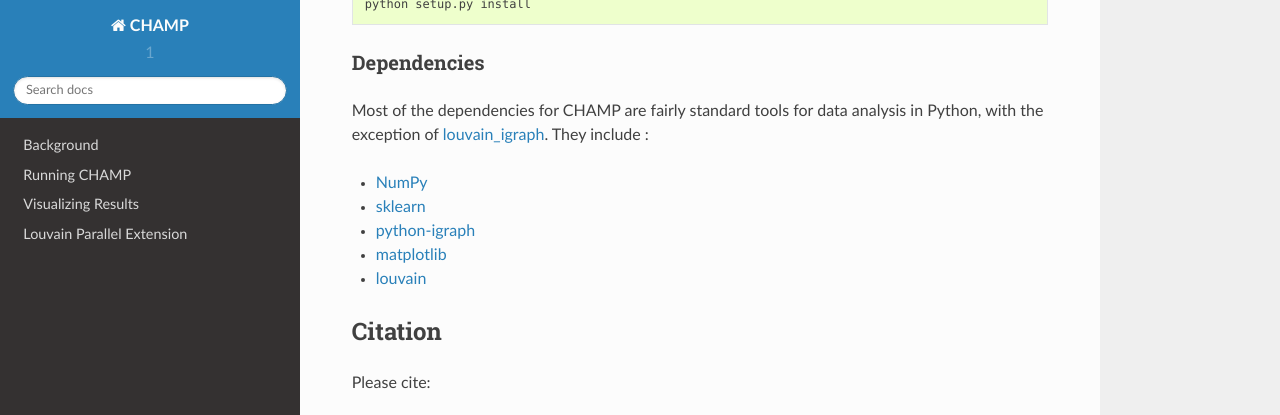
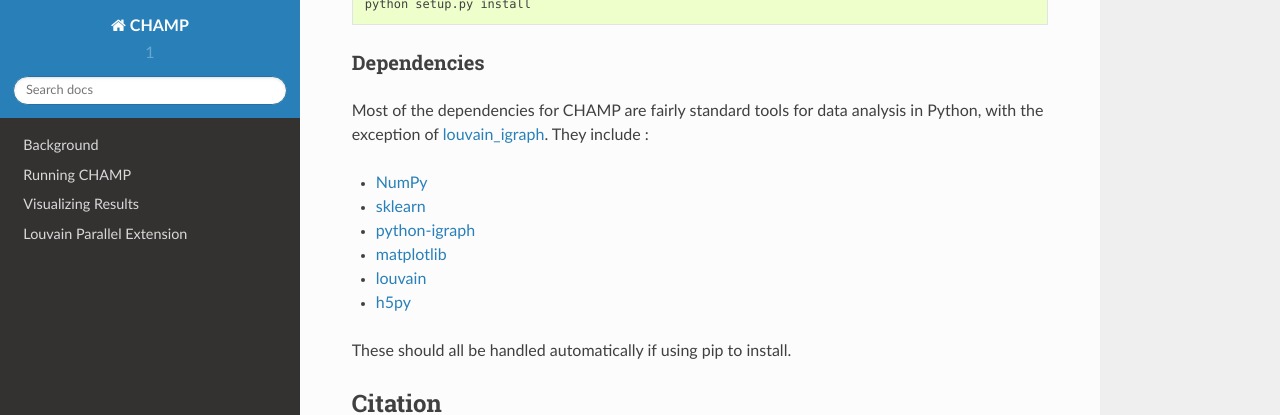
Before and after one commit to wweir827/CHAMP, a Sphinx documentation site: the page built from docs/index.rst, in a window 1280 px wide and 900 px high, scrolled down 1340 px, cut to the strip 0-415 px from the top of the window. Built offline with Sphinx 7.4.7 and the Read the Docs theme 2.0.0, drawn with Linux system fonts in a browser that asks for light colours.

Commit message:
testing RTD

```diff
--- a/docs/index.rst
+++ b/docs/index.rst
@@ -54,8 +54,9 @@
 + `python-igraph <http://igraph.org/python/#downloads>`_
 + `matplotlib <https://matplotlib.org/users/installing.html>`_
 + `louvain <https://github.com/vtraag/louvain-igraph>`_
++ `h5py <https://pypi.python.org/pypi/h5py>`_
 
-
+These should all be handled automatically if using pip to install.
 
 Citation
 ___________
```
